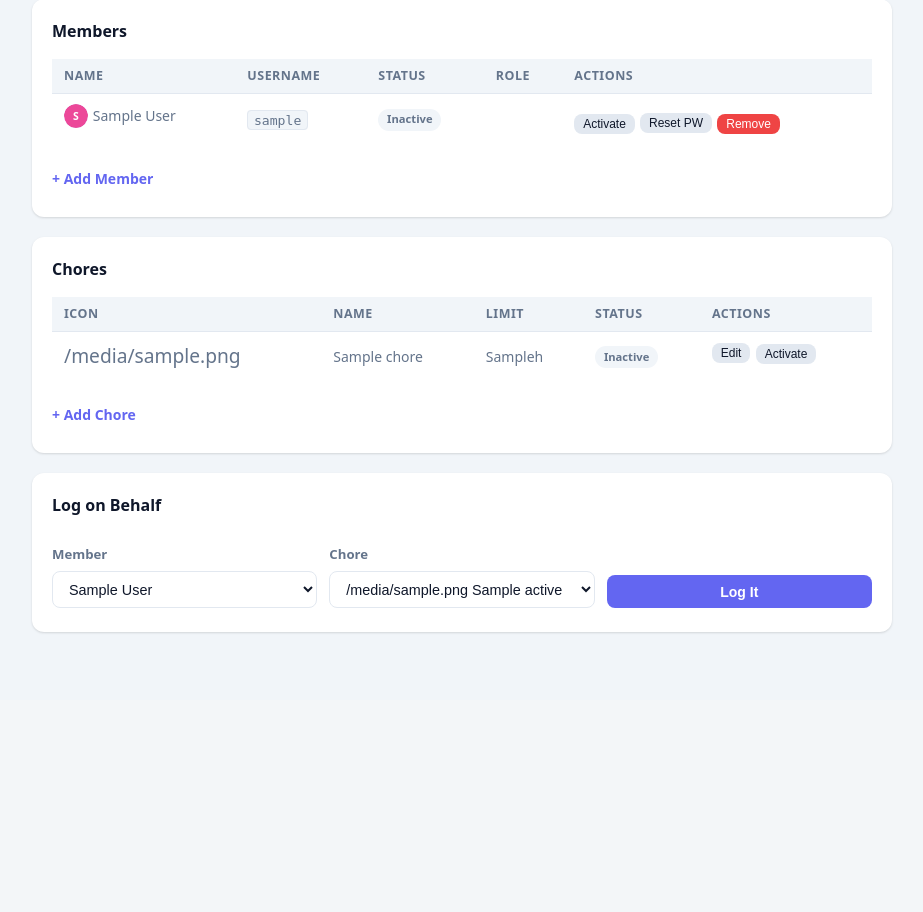
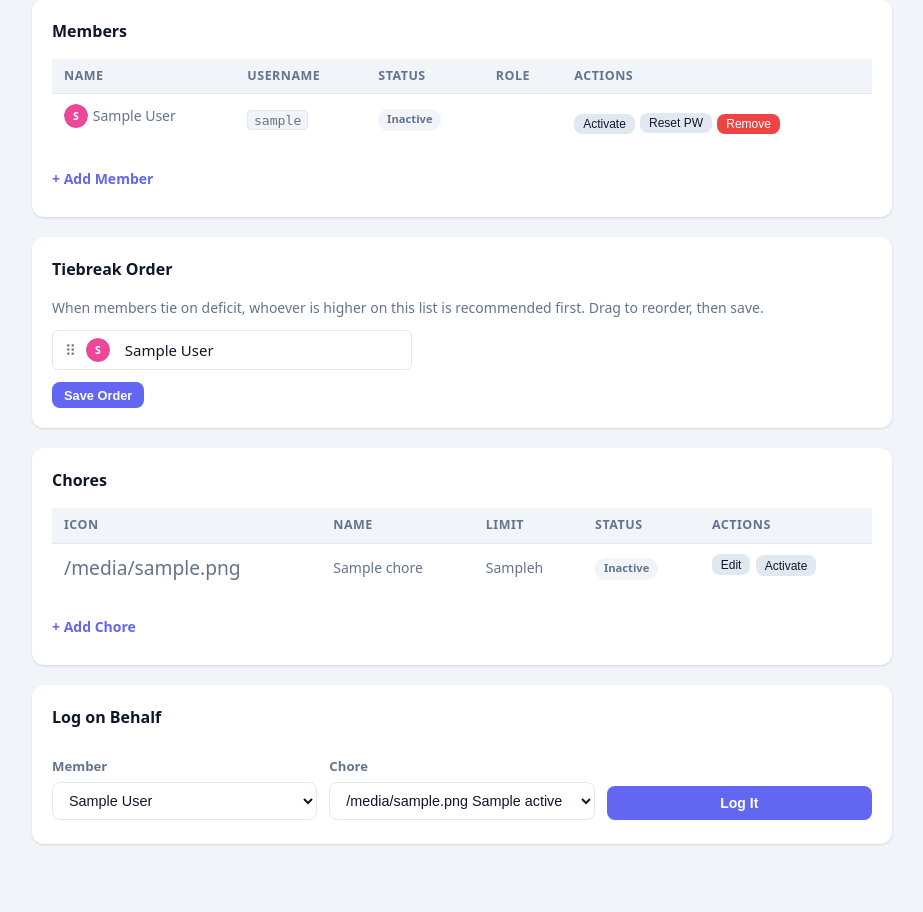
Before and after one commit to Hung-nd233960/DormManagement, a FastAPI app: template templates/admin.html in a window 1280 px wide. Shown: the part 132-1044 px from the top of the page, without its empty margins (178-1101 px from the left). Before the commit the page ends 765 px from the top, so only its background shows below. Run offline with FastAPI, Linux system fonts and the light colour scheme; the template is opened without the code that fills it: most values are stand-ins (such as "Sample title", 1, 10 or a date in 2020).

Commit message:
adding Order Management

```diff
--- a/app/main.py
+++ b/app/main.py
@@ -40,6 +40,8 @@ def _migrate():
             conn.execute(text("ALTER TABLE members ADD COLUMN is_sentinel BOOLEAN NOT NULL DEFAULT 0"))
         if "language" not in cols:
             conn.execute(text("ALTER TABLE members ADD COLUMN language VARCHAR NOT NULL DEFAULT 'en'"))
+        if "tiebreak_order" not in cols:
+            conn.execute(text("ALTER TABLE members ADD COLUMN tiebreak_order INTEGER NOT NULL DEFAULT 0"))
     chore_cols = [c["name"] for c in sa_inspect(engine).get_columns("chores")]
     with engine.begin() as conn:
         if "name_vi" not in chore_cols:
--- a/app/models.py
+++ b/app/models.py
@@ -17,6 +17,7 @@ class Member(Base):
     force_password_change = Column(Boolean, default=True, nullable=False)
     is_sentinel = Column(Boolean, default=False, nullable=False)
     language = Column(String, default="en", nullable=False)
+    tiebreak_order = Column(Integer, default=0, nullable=False)
     joined_at = Column(DateTime, default=datetime.utcnow, nullable=False)
 
     chore_states = relationship("ChoreState", back_populates="member", cascade="all, delete-orphan")
--- a/templates/admin.html
+++ b/templates/admin.html
@@ -115,6 +115,43 @@
       </div>
     </form>
   </details>
+</div>
+
+<!-- ===== TIEBREAK ORDER ===== -->
+<div class="admin-section">
+  <h2>Tiebreak Order</h2>
+  <p class="text-muted" style="margin-bottom:0.75rem">When members tie on deficit, whoever is higher on this list is recommended first. Drag to reorder, then save.</p>
+
+  {% set unranked = orderable_members | selectattr('tiebreak_order', 'equalto', 0) | list %}
+  {% if unranked %}
+  <div class="flash flash-warning" style="margin-bottom:0.75rem">
+    ⚠ Not yet ordered:
+    {% for m in unranked %}<strong>{{ m.display_name }}</strong>{% if not loop.last %}, {% endif %}{% endfor %}.
+    Drag them into position and save.
+  </div>
+  {% endif %}
+
+  {% if orderable_members %}
+  <form method="POST" action="/admin/members/reorder" id="reorder-form">
+    <input type="hidden" id="order-input" name="order">
+    <ul id="order-list" style="list-style:none;padding:0;margin:0 0 0.75rem;display:flex;flex-direction:column;gap:0.3rem;max-width:360px">
+      {% for member in orderable_members %}
+      <li draggable="true" data-member-id="{{ member.id }}"
+          style="display:flex;align-items:center;gap:0.6rem;padding:0.45rem 0.75rem;background:var(--surface);border:1px solid var(--border);border-radius:6px;cursor:grab;user-select:none">
+        <span style="color:var(--text-muted,#9ca3af);letter-spacing:0.05em">⠿</span>
+        <img src="/avatar/{{ member.id }}" class="member-avatar-sm" alt="{{ member.display_name }}">
+        <span style="flex:1">{{ member.display_name }}</span>
+        {% if member.tiebreak_order == 0 %}
+        <span class="badge badge-inactive">Unranked</span>
+        {% endif %}
+      </li>
+      {% endfor %}
+    </ul>
+    <button type="submit" class="btn btn-primary btn-sm">Save Order</button>
+  </form>
+  {% else %}
+  <p class="text-muted">No active non-admin members yet.</p>
+  {% endif %}
 </div>
 
 <!-- ===== CHORES ===== -->
@@ -291,4 +328,65 @@
 </div>
 
 </div><!-- x-data -->
+
+<script>
+(function () {
+  var list = document.getElementById('order-list');
+  var input = document.getElementById('order-input');
+  var form = document.getElementById('reorder-form');
+  if (!list || !input) return;
+
+  var dragging = null;
+
+  function syncInput() {
+    input.value = JSON.stringify(
+      Array.from(list.querySelectorAll('[data-member-id]')).map(function (el) {
+        return el.dataset.memberId;
+      })
+    );
+  }
+
+  list.addEventListener('dragstart', function (e) {
+    dragging = e.target.closest('[draggable]');
+    setTimeout(function () { if (dragging) dragging.style.opacity = '0.4'; }, 0);
+  });
+
+  list.addEventListener('dragend', function () {
+    if (dragging) dragging.style.opacity = '';
+    dragging = null;
+    syncInput();
+  });
+
+  list.addEventListener('dragover', function (e) {
+    e.preventDefault();
+    if (!dragging) return;
+    var after = getAfterElement(e.clientY);
+    if (after) {
+      list.insertBefore(dragging, after);
+    } else {
+      list.appendChild(dragging);
+    }
+  });
+
+  function getAfterElement(y) {
+    var items = Array.from(list.querySelectorAll('[draggable]')).filter(function (el) {
+      return el !== dragging;
+    });
+    var closest = null;
+    var closestOffset = -Infinity;
+    items.forEach(function (el) {
+      var box = el.getBoundingClientRect();
+      var offset = y - box.top - box.height / 2;
+      if (offset < 0 && offset > closestOffset) {
+        closestOffset = offset;
+        closest = el;
+      }
+    });
+    return closest;
+  }
+
+  if (form) form.addEventListener('submit', syncInput);
+  syncInput();
+})();
+</script>
 {% endblock %}
```
Also changed, not shown: app/logic.py (+3 -8 lines), app/routers/admin.py (+23 -1 lines).
